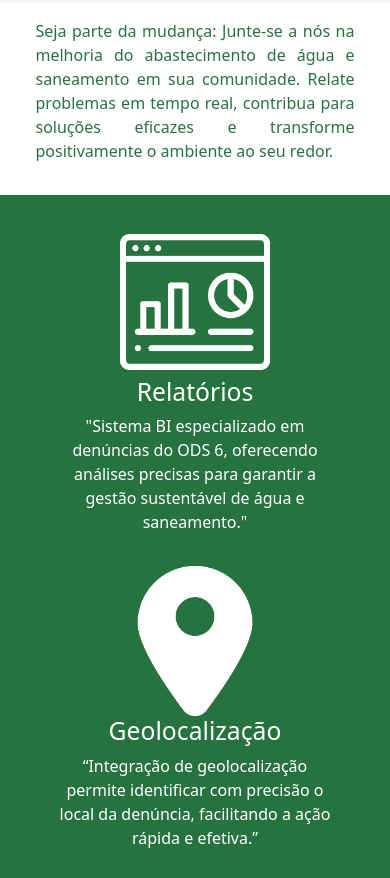
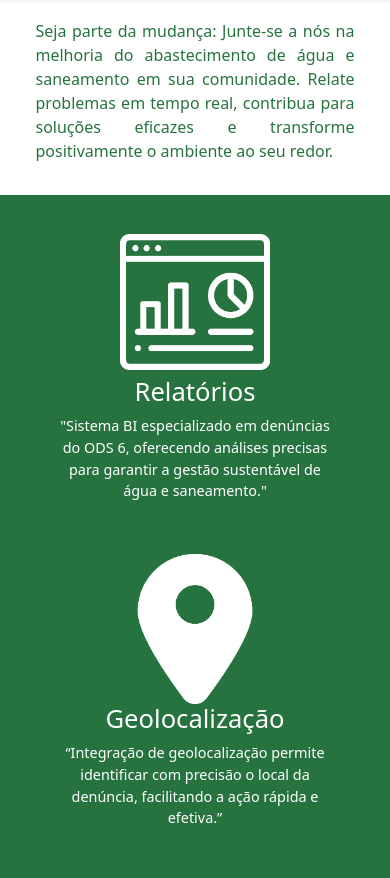
Before and after one commit to wesleysousaa/vs13-front-01-html-css-task-07, a plain HTML site: page index.html in a window 390 px wide. Shown: the part 1215-2093 px from the top of the page. Drawn offline with nearby package versions, Linux system fonts and the light colour scheme.

Commit message:
feat: add responsiveness to feature section

```diff
--- a/styles/index.css
+++ b/styles/index.css
@@ -18,6 +18,33 @@
 
 .introduction h1, .introduction p {
   width: 40%;
+}
+
+.features {
+  background-color: var(--secondary);
+  display: flex;
+  align-items: center;
+  padding-top: 1rem;
+  gap: 20px;
+}
+
+.features .custom-card {
+  display: flex;
+  justify-content: center;
+  align-items: center;
+  width: 80%;
+  background-color: transparent;
+  color: var(--white-text);
+  margin-top: 1rem;
+}
+
+.features .custom-card h2,
+p {
+  text-align: center;
+}
+
+.features .custom-card img {
+  width: 150px;
 }
 
 @media (max-width: 1400px) {
@@ -60,6 +87,18 @@
 
   .introduction a {
     font-size: 0.8rem;
+  }
+
+  .features .custom-card h2 {
+    font-size: 1.6rem;
+  }
+
+  .features .custom-card p {
+    font-size: 0.9rem;
+  }
+
+  .features .custom-card img {
+    width: 120px;
   }
 }
 
@@ -137,21 +176,7 @@
   }
 
   .features {
-    background-color: var(--secondary);
-    display: flex;
     flex-direction: column;
-    align-items: center;
-    padding-top: 1rem;
-  }
-
-  .features .custom-card {
-    display: flex;
-    justify-content: center;
-    align-items: center;
-    width: 80%;
-    background-color: transparent;
-    color: var(--white-text);
-    margin-top: 1rem;
   }
 
   .features .custom-card h2,
```
